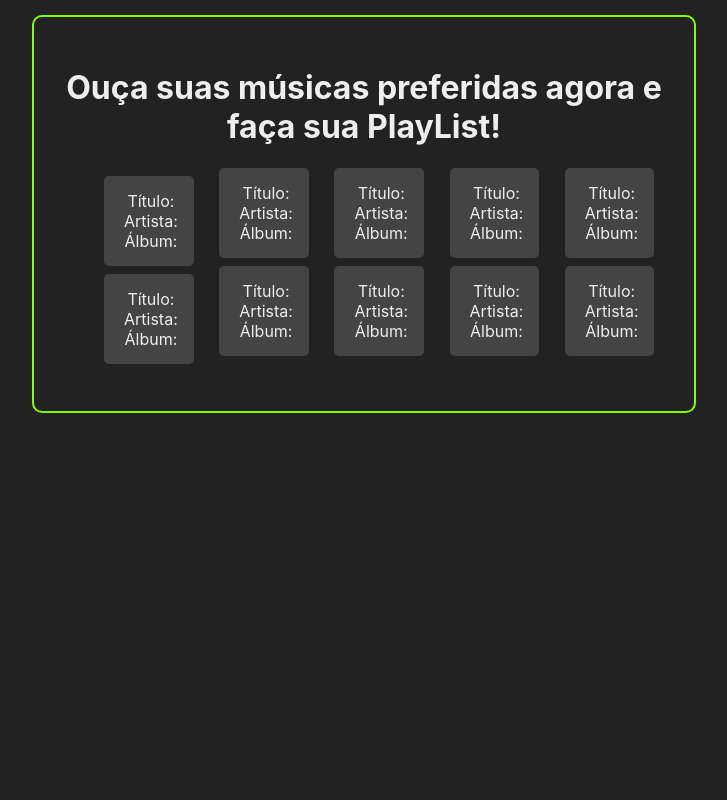
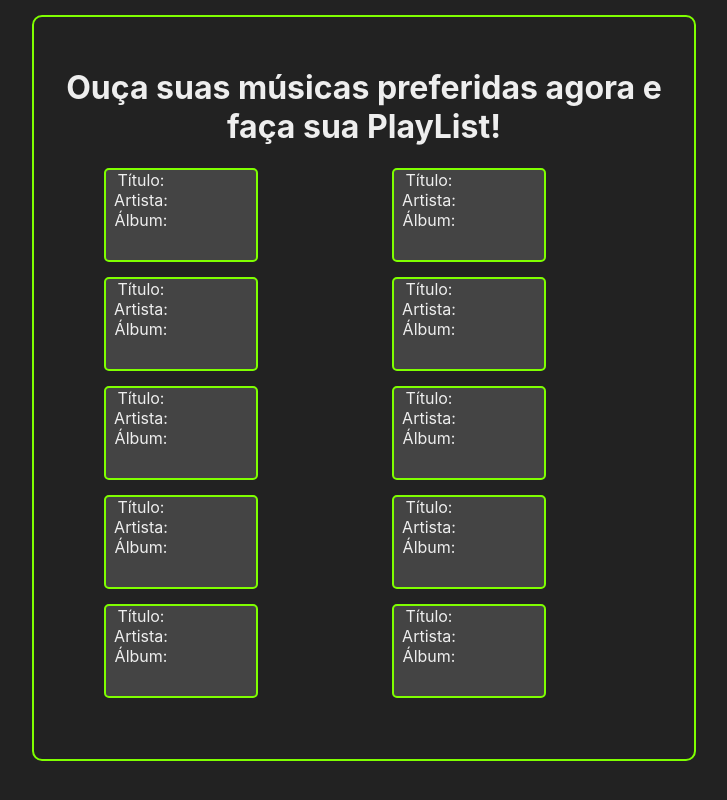
Before and after one commit to Cichinato-Ivan/Webapp-de-listagem, a React (Create React App) app: page / in a window 1280 px wide. Shown: the whole page, without its empty margins (276-1003 px from the left). Built offline with nearby package versions, Linux system fonts and the light colour scheme; the HTML template or start-up script is replaced by a standard one.

Commit message:
definição das listas

```diff
--- a/src/App.css
+++ b/src/App.css
@@ -1,5 +1,6 @@
 .container{
   max-width: 600px;
+  height: 90%;
   margin: 15px auto;
   overflow: auto;
   text-align: center;
--- a/src/components/ListMusic.css
+++ b/src/components/ListMusic.css
@@ -1,13 +1,17 @@
 .listMusic-container{
-    columns: 5;
+    height: 90%;
+    columns: 2;
 }
 
 .listMusic-items{
     background-color: #444;
-    max-width: 50%;
-    margin: 8px 0;
-    padding: 15px 20px;
+    width: 70px;
+    height: 90px;
+    margin-bottom: 15px;
+    padding-right: 80px;
     display: flex;
+    text-align: center;
+    border: 2px solid chartreuse;
     border-radius: 5px;
     color: #eee;
 }
--- a/src/components/ListMusic.jsx
+++ b/src/components/ListMusic.jsx
@@ -33,7 +33,7 @@ const ListMusic = () => {
                             Artista:
                             Álbum:`,
                         ];
-    const listMusic = attributes.map((m) => <li className="listMusic-items">{m}</li>);
+    const listMusic = attributes.map((list) => <li key={list.toString} className="listMusic-items">{list}</li>);
 
     return(
         <ul className="listMusic-container">
```
Also changed, not shown: src/components/Button.jsx (added, +7 -0 lines).
